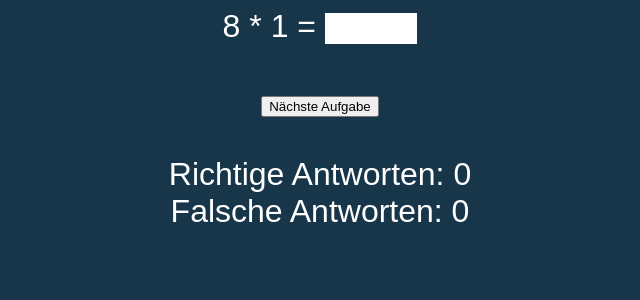
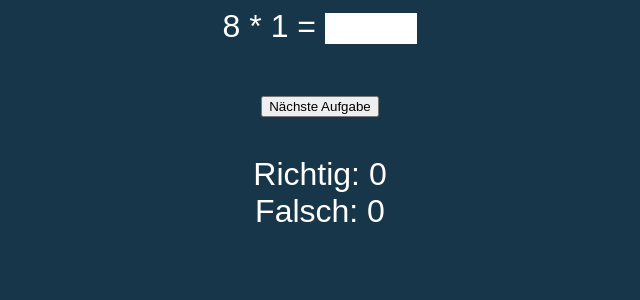
Before and after one commit to reluss/mathapp, a SvelteKit app: page / in a window 1280 px wide. Shown: the top 300 px of the page, without its empty margins (320-960 px from the left). Built offline with nearby package versions, Linux system fonts and the light colour scheme.

Commit message:
added new code

```diff
--- a/src/routes/+page.svelte
+++ b/src/routes/+page.svelte
@@ -62,9 +62,9 @@
     </button>
     <br>
     <br>
-    Richtige Antworten: {richtig}
+    Richtig: {richtig}
     <br>
-    Falsche Antworten: {falsch}
+    Falsch: {falsch}
     <br>
 
 
```
